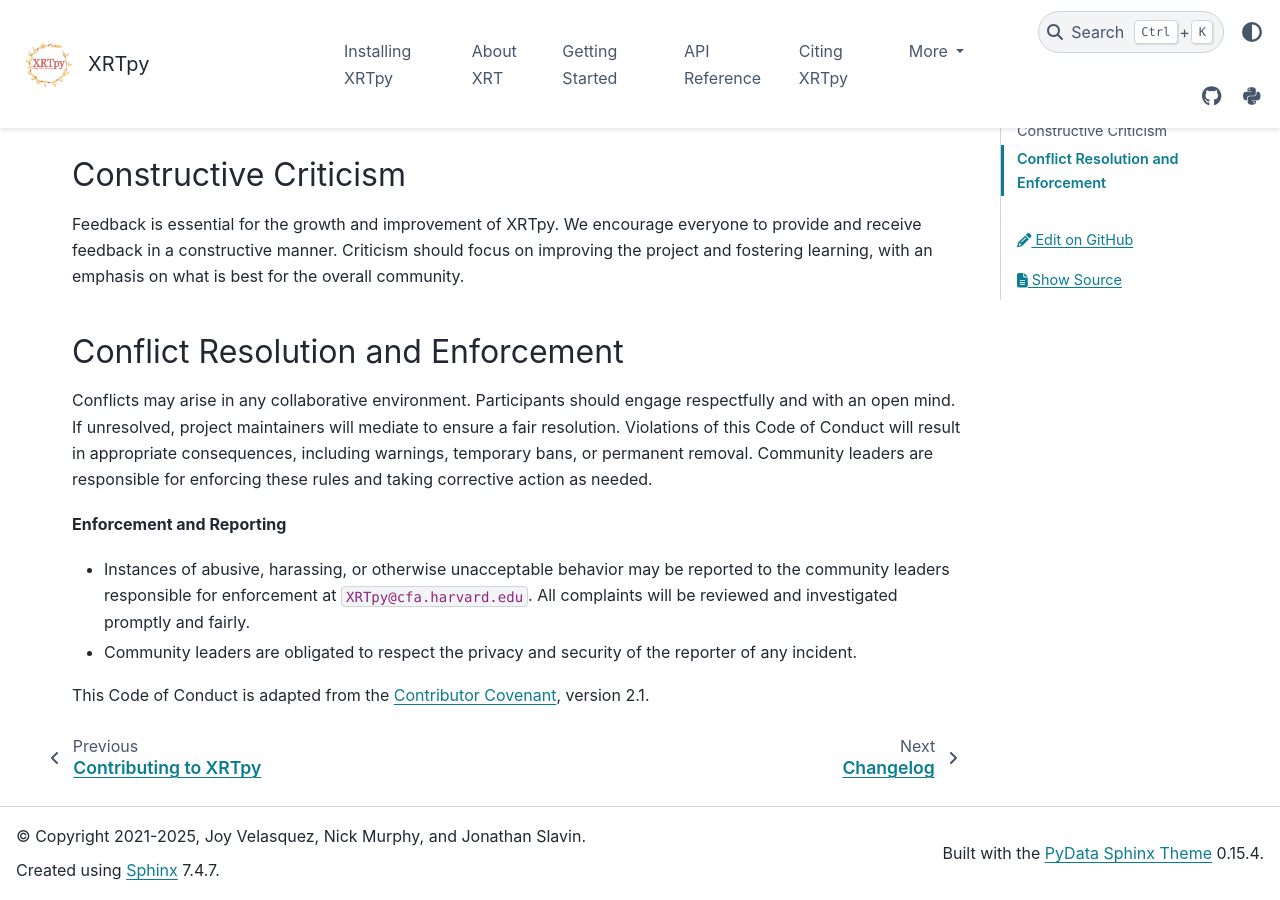
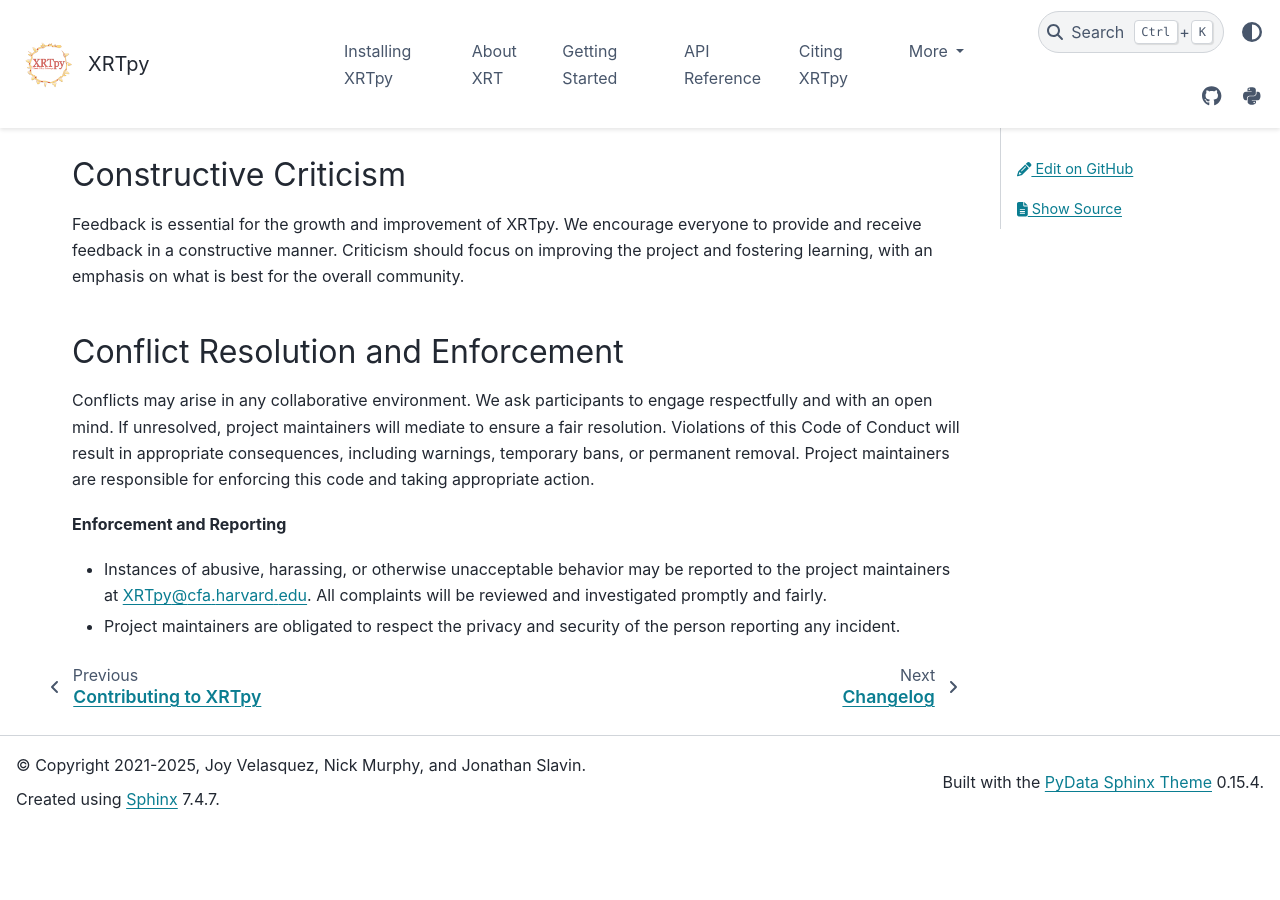
Before and after one commit to HinodeXRT/xrtpy, a Sphinx documentation site: the page built from docs/code_of_conduct.rst, in a window 1280 px wide and 900 px high, scrolled down 770 px. Built offline with Sphinx 7.4.7 and the PyData theme 0.15.4, drawn with Linux system fonts in a browser that asks for light colours; pages that are not in the unit, such as notebooks, are missing from menus; the version number could not be read and is left out; after the commit the page ends 1599 px from its top, so only the background shows below that.

Commit message:
Updating text in CoC

```diff
--- a/docs/code_of_conduct.rst
+++ b/docs/code_of_conduct.rst
@@ -35,17 +35,17 @@
 ===================================
 
 Conflicts may arise in any collaborative environment.
-Participants should engage respectfully and with an open mind.
+We ask participants to engage respectfully and with an open mind.
 If unresolved, project maintainers will mediate to ensure a fair resolution.
 Violations of this Code of Conduct will result in appropriate consequences, including warnings, temporary bans, or permanent removal.
-Community leaders are responsible for enforcing these rules and taking corrective action as needed.
+Project maintainers are responsible for enforcing this code and taking appropriate action.
 
 **Enforcement and Reporting**
 
-- Instances of abusive, harassing, or otherwise unacceptable behavior may be reported to the community leaders responsible for enforcement at ``XRTpy@cfa.harvard.edu``.
+- Instances of abusive, harassing, or otherwise unacceptable behavior may be reported to the project maintainers at `XRTpy@cfa.harvard.edu <mailto:XRTpy@cfa.harvard.edu>`_.
   All complaints will be reviewed and investigated promptly and fairly.
-- Community leaders are obligated to respect the privacy and security of the reporter of any incident.
 
-This Code of Conduct is adapted from the `Contributor Covenant`_, version 2.1.
+- Project maintainers are obligated to respect the privacy and security of the person reporting any incident.
+
 
 .. _Contributor Covenant : https://www.contributor-covenant.org/version/2/1/code_of_conduct.html
```
